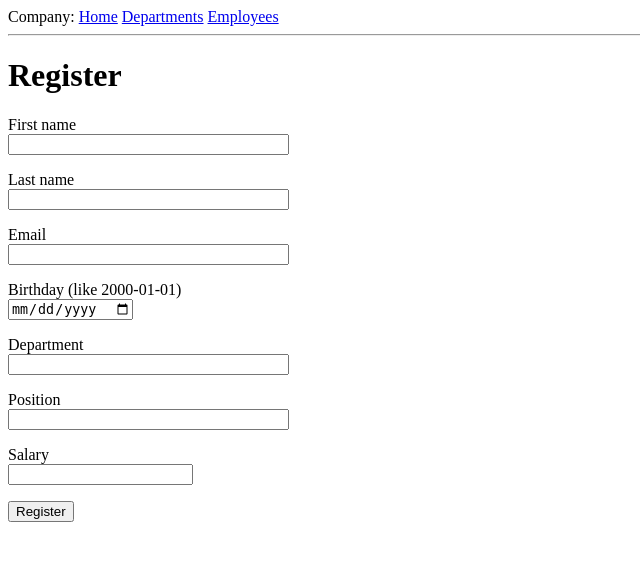
After one commit to AntonKopiika/epam_project, a Flask app: page /register in a window 1280 px wide. The commit adds this page. Shown: the top 561 px of the page, without its empty margins (0-640 px from the left). Run offline with Flask 2, Linux system fonts and the light colour scheme.

Commit message:
create register template

```diff
--- /dev/null
+++ b/src/forms/register.py
@@ -0,0 +1,24 @@
+from datetime import date
+
+from flask_wtf import FlaskForm
+from wtforms import StringField, SubmitField, DateField, IntegerField
+from wtforms.validators import Email, DataRequired, ValidationError
+
+
+class RegisterForm(FlaskForm):
+    firstname = StringField("First name", validators=[DataRequired()])
+    lastname = StringField("Last name", validators=[DataRequired()])
+    email = StringField("Email", validators=[DataRequired(), Email()])
+    birthday = DateField("Birthday (like 2000-01-01)", format='%Y-%m-%d', validators=[DataRequired()])
+    department = StringField("Department", validators=[DataRequired()])
+    position = StringField("Position", validators=[DataRequired()])
+    salary = IntegerField("Salary", validators=[DataRequired()])
+    submit = SubmitField("Register")
+
+    def validate_salary(self, salary):
+        if salary.data < 0:
+            raise ValidationError("Salary must be more than 0.")
+
+    def validate_birthday(self, birthday):
+        if birthday.data > date.today():
+            raise ValidationError("Wrong date")
--- a/src/templates/login.html
+++ b/src/templates/login.html
@@ -6,10 +6,16 @@
         <p>
             {{ form.email.label }}<br>
             {{ form.email(size=32) }}
+            {% for error in form.email.errors %}
+                <span style="color: red;">{{ error }}</span>
+            {% endfor %}
         </p>
         <p>
             {{ form.password.label }}<br>
             {{ form.password(size=32) }}
+            {% for error in form.password.errors %}
+                <span style="color: red;">{{ error }}</span>
+            {% endfor %}
         </p>
         <p>{{ form.submit() }}</p>
     </form>
--- /dev/null
+++ b/src/templates/register.html
@@ -0,0 +1,57 @@
+{% extends "base.html" %}
+{% block content %}
+    <h1>Register</h1>
+    <form action="" method="post">
+        {{ form.hidden_tag() }}
+        <p>
+            {{ form.firstname.label }}<br>
+            {{ form.firstname(size=32) }}
+            {% for error in form.firstname.errors %}
+                <span style="color: red;">{{ error }}</span>
+            {% endfor %}
+        </p>
+        <p>
+            {{ form.lastname.label }}<br>
+            {{ form.lastname(size=32) }}
+            {% for error in form.lastname.errors %}
+                <span style="color: red;">{{ error }}</span>
+            {% endfor %}
+        </p>
+        <p>
+            {{ form.email.label }}<br>
+            {{ form.email(size=32) }}
+            {% for error in form.email.errors %}
+                <span style="color: red;">{{ error }}</span>
+            {% endfor %}
+        </p>
+        <p>
+            {{ form.birthday.label }}<br>
+            {{ form.birthday(size=32) }}
+            {% for error in form.birthday.errors %}
+                <span style="color: red;">{{ error }}</span>
+            {% endfor %}
+        </p>
+        <p>
+            {{ form.department.label }}<br>
+            {{ form.department(size=32) }}
+            {% for error in form.department.errors %}
+                <span style="color: red;">{{ error }}</span>
+            {% endfor %}
+        </p>
+        <p>
+            {{ form.position.label }}<br>
+            {{ form.position(size=32) }}
+            {% for error in form.position.errors %}
+                <span style="color: red;">{{ error }}</span>
+            {% endfor %}
+        </p>
+        <p>
+            {{ form.salary.label }}<br>
+            {{ form.salary(size=32) }}
+            {% for error in form.salary.errors %}
+                <span style="color: red;">{{ error }}</span>
+            {% endfor %}
+        </p>
+        <p>{{ form.submit() }}</p>
+    </form>
+{% endblock %}
--- a/src/views/routes.py
+++ b/src/views/routes.py
@@ -3,6 +3,7 @@ import requests
 from src import app
 from flask import render_template, flash, redirect
 from src.forms.login import LoginForm
+from src.forms.register import RegisterForm
 
 
 @app.route("/")
@@ -15,9 +16,18 @@ def index():
 def login():
     form = LoginForm()
     if form.validate_on_submit():
-        flash(f"Login request for {form.email}")
+        flash(f"Login request for {form.email.data}")
         return redirect("index")
     return render_template("login.html", form=form, title="Sign in")
+
+
+@app.route("/register", methods=["GET", "POST"])
+def register():
+    form = RegisterForm()
+    if form.validate_on_submit():
+        flash(f"Register request for {form.firstname.data} {form.lastname.data} {form.birthday.data}")
+        return redirect("index")
+    return render_template("register.html", form=form, title="Register")
 
 
 @app.route("/department")
```
